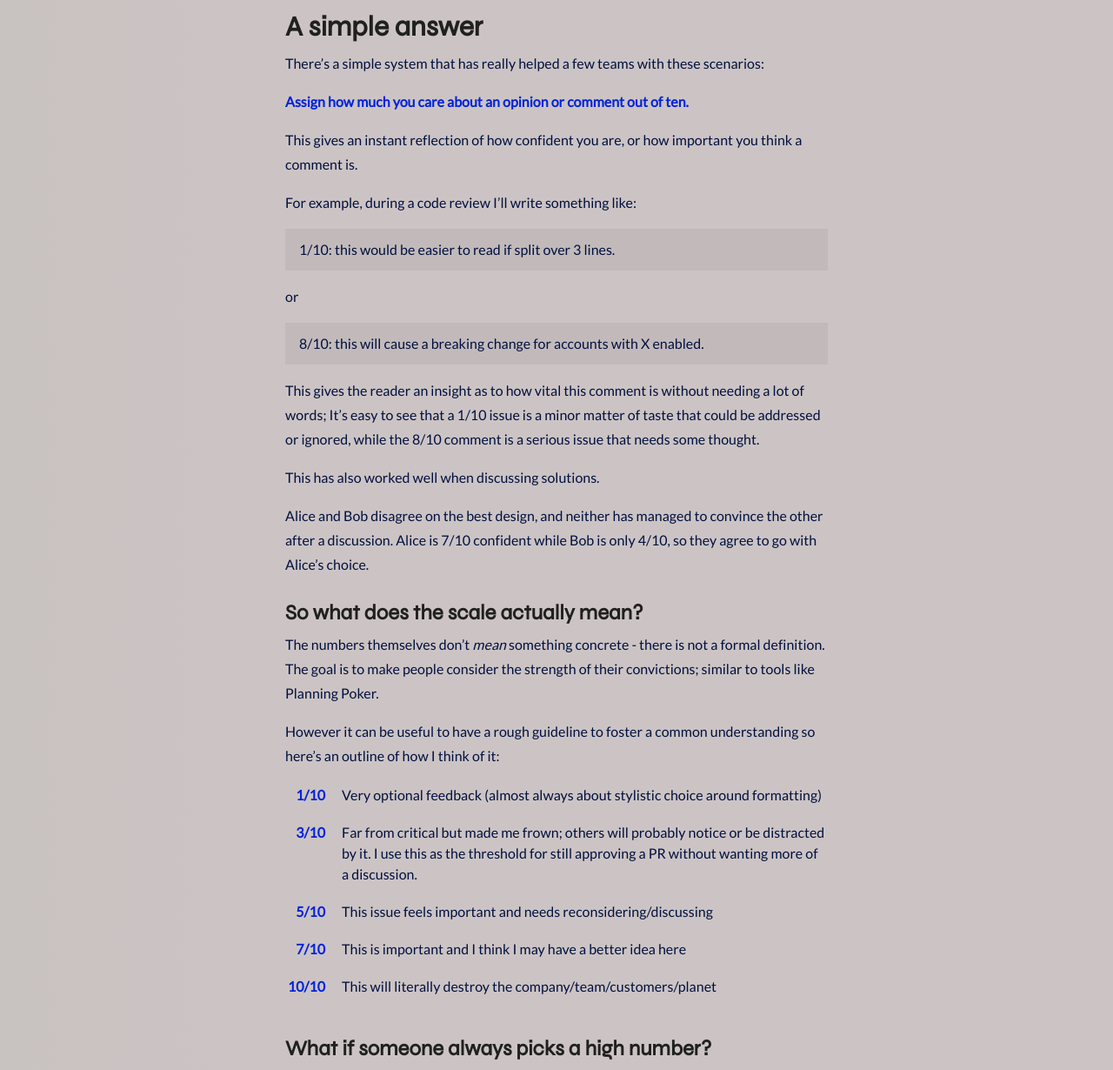
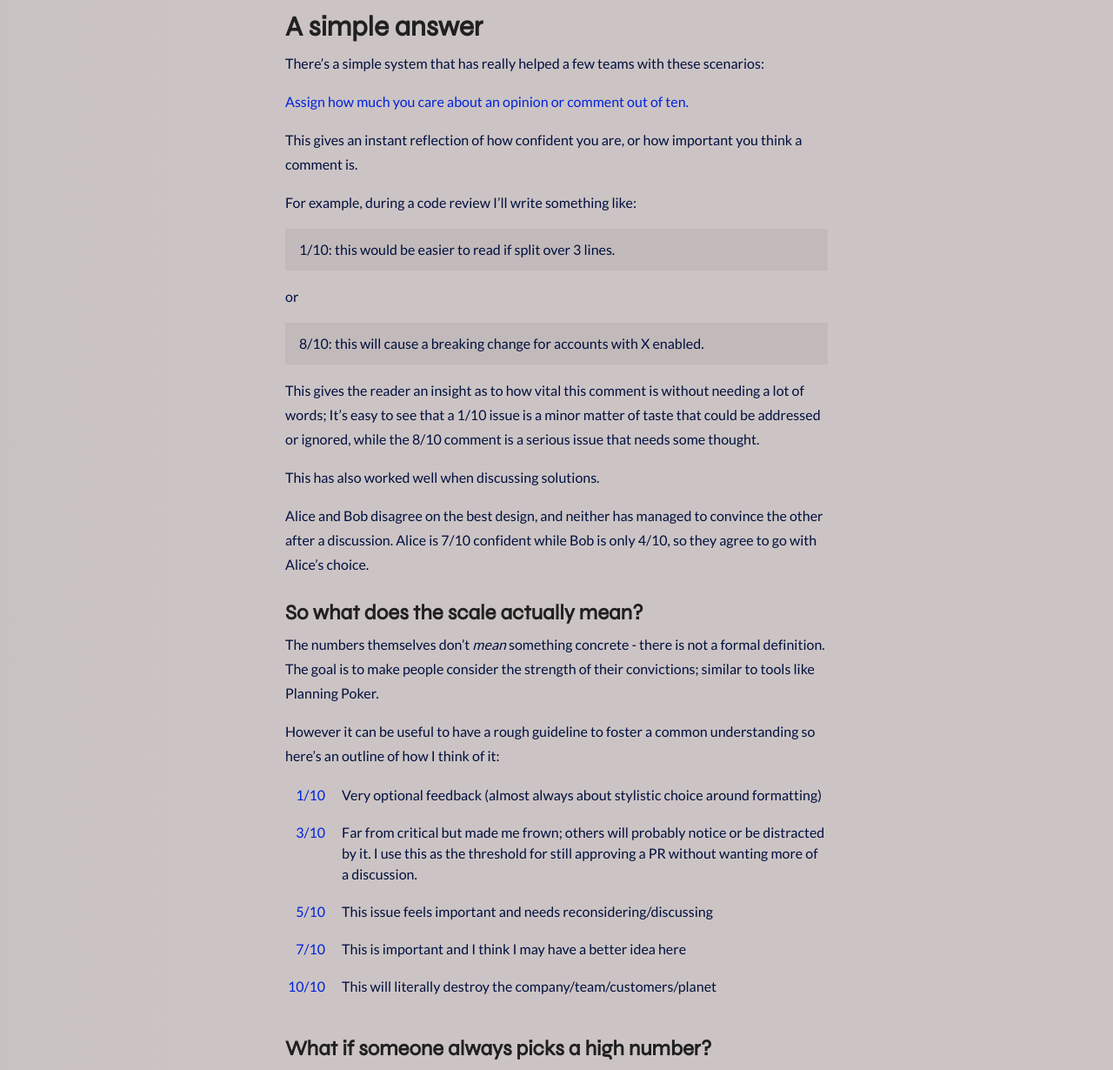
Before and after one commit to AdamWhittingham/personal-site, a Jekyll site: the page built from _posts/2022-07-16-how-much-do-you-care.md, in a window 1280 px wide. Shown: the part 301-1531 px from the top of the page at 87% size. Built offline with Jekyll 4.4.1, drawn with Linux system fonts in a browser that asks for light colours; nearby versions of some CDN libraries.

Commit message:
Font tidy up

```diff
--- a/_sass/typography.scss
+++ b/_sass/typography.scss
@@ -1,13 +1,8 @@
-@import url('https://fonts.googleapis.com/css2?family=Lato&family=Playfair+Display:wght@700&family=Syne&display=swap');
+@import url('https://fonts.googleapis.com/css2?family=Lato&family=Syne&display=swap');
 
 :root {
   --font: 'Lato', sans-serif;
   --heading_font: 'Syne', sans-serif;
-}
-
-[data-theme="light"] {
-  --font: 'Alice', sans-serif;
-  --heading_font: 'Playfair Display', serif;
 }
 
 body {
@@ -68,7 +63,6 @@
 em {
   color: var(--emphasis);
   font-style: normal;
-  font-weight: bold;
 }
 
 dl{
```
